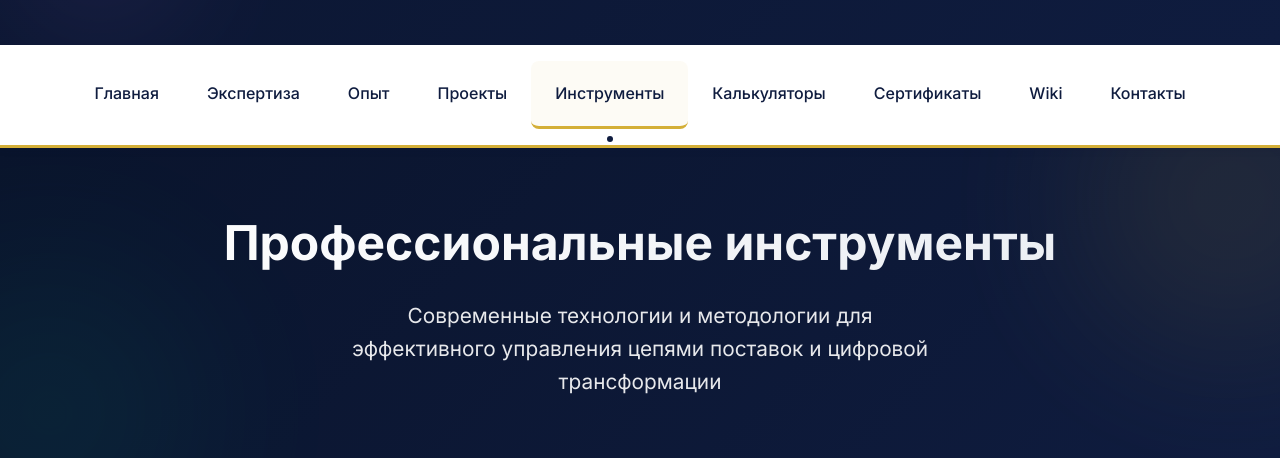
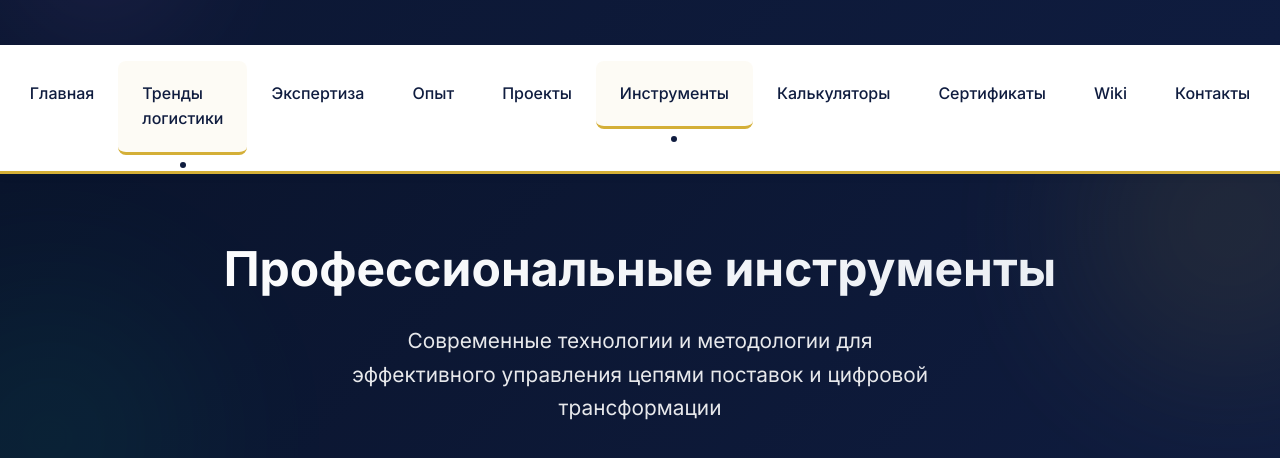
Before and after one commit to 965910-bit/Panibratsky-Dmitry, a plain HTML site: page tools.html in a window 1280 px wide. Shown: the part 642-1100 px from the top of the page. Drawn offline with Linux system fonts and the light colour scheme.

Commit message:
Update tools.html

```diff
--- a/tools.html
+++ b/tools.html
@@ -714,6 +714,7 @@
         <div class="container">
             <ul class="nav-links">
                 <li><a href="index.html">Главная</a></li>
+                <li><a href="trends-logistics.html" class="active">Тренды логистики</a></li>
                 <li><a href="expertise.html">Экспертиза</a></li>
                 <li><a href="experience.html">Опыт</a></li>
                 <li><a href="projects.html">Проекты</a></li>
```
